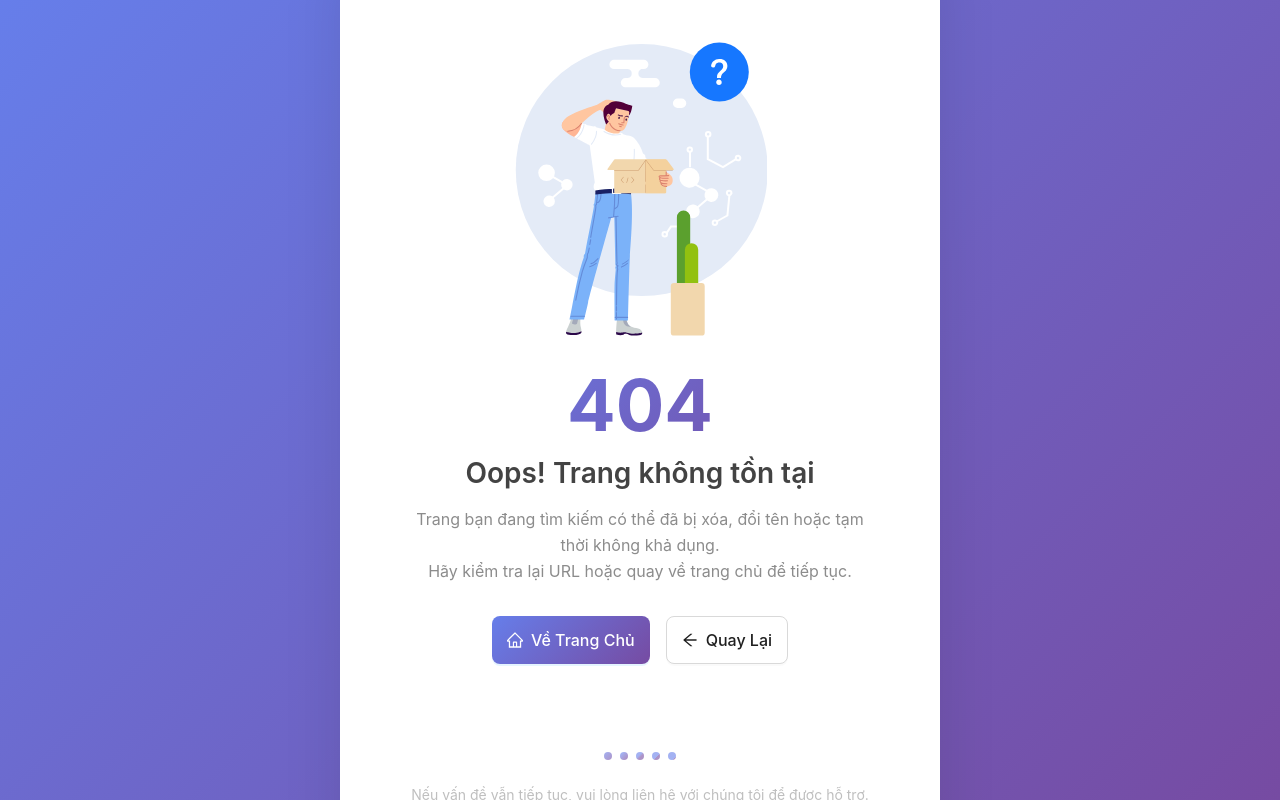
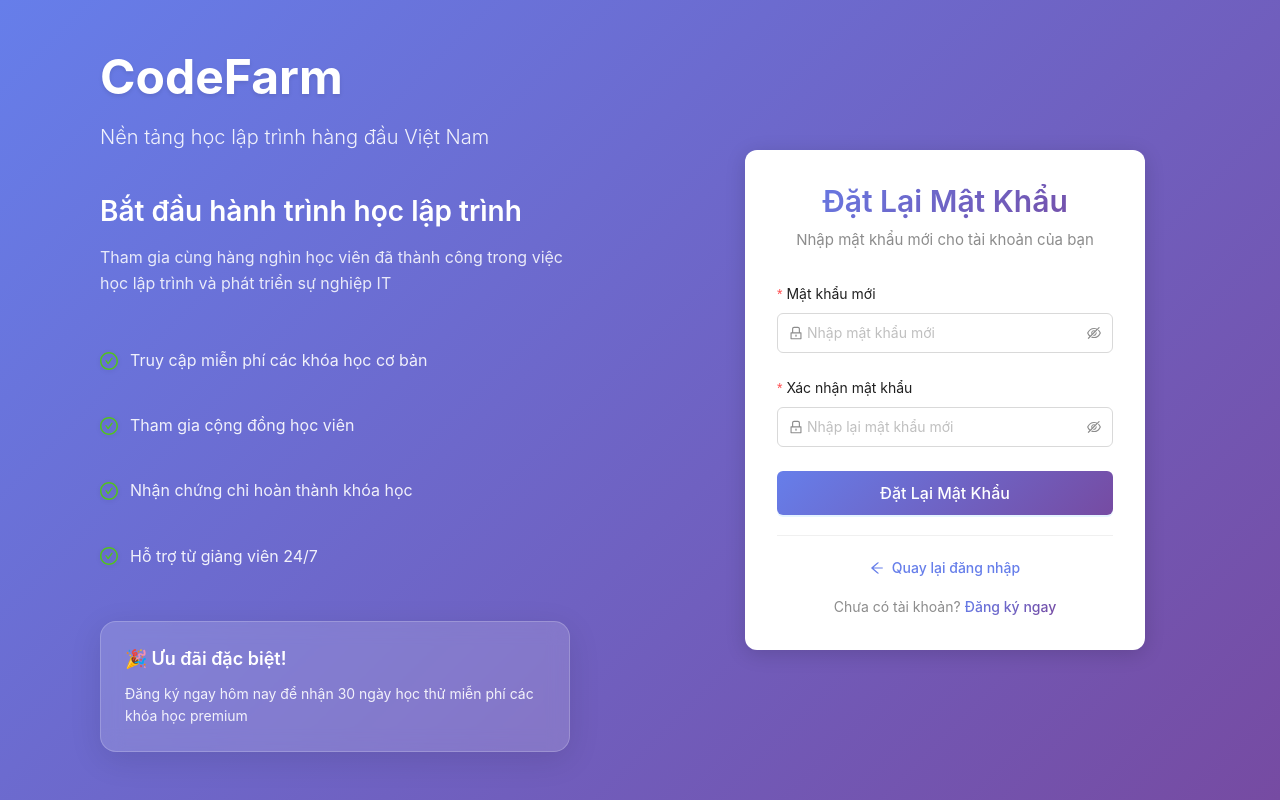
Before and after one commit to DuongIT2k3/PROJECT_ATTENDANCE_FE, a React (Vite) app: page /reset-password/1 in a window 1280 px wide. Built offline with nearby package versions, Linux system fonts and the light colour scheme.

Commit message:
hotfix userform header & feat reset-password

```diff
--- a/src/common/pages/admin/manager-user/UserForm.tsx
+++ b/src/common/pages/admin/manager-user/UserForm.tsx
@@ -1,6 +1,6 @@
 /* eslint-disable @typescript-eslint/no-explicit-any */
 import { Form, Input, message, Modal, Select } from 'antd'
-import React, { cloneElement, isValidElement, ReactElement, ReactNode, useState } from 'react'
+import { cloneElement, isValidElement, ReactElement, ReactNode, useState } from 'react'
 import User from '../../../types/User';
 import { Major }  from '../../../types/Major';
 import { useMutation, useQueryClient } from '@tanstack/react-query';
@@ -29,7 +29,9 @@ const UserForm = ({ children, userEdit} : UserFormProps) => {
       queryClient.invalidateQueries({queryKey: ["users"]});
       setOpen(false);
     },
-    onError: () => message.error("Thêm người dùng thất bại"),
+    onError: (err) => {
+      message.error(err.message);
+    }
   });
   const updateRoleMutation = useMutation({
     mutationFn: ({id, payload} : {id: string; payload: Partial<User> }) => updateUserRole(id, payload),
@@ -81,7 +83,7 @@ const UserForm = ({ children, userEdit} : UserFormProps) => {
               <Form.Item label="Vai trò" name="role" rules={[{ required: true, message: "Vui lòng chọn vai trò  " }]}>
                  <Select placeholder="Chọn vai trò của người dùng">
                   <Option value="teacher">Giảng viên</Option>
-                  <Option value="student">Sinh viên</Option>
+                  <Option value="student">Học sinh</Option>
                   <Option value="superAdmin">Quản trị viên</Option>
                  </Select>
               </Form.Item>
@@ -120,8 +122,7 @@ const UserForm = ({ children, userEdit} : UserFormProps) => {
                   <Form.Item
                     label="Số điện thoại"
                     name="phone"
-                    rules={[{ required: true, message: "Vui lòng nhập số điện thoại" }, {pattern: /^(0|\+84)(3[2-9]|5[6|8|9]|7[0|6-9]|8[1-9]|9[0-9])[0-9]{7}$/,
-                    message: "Số điện thoại không hợp lệ",}]}
+                    rules={[{ required: true, message: "Vui lòng nhập số điện thoại" }]}
                   >
                     <Input placeholder='VD:012345678' />
                   </Form.Item>
--- a/src/common/pages/auth/ResetPasswordPage.tsx
+++ b/src/common/pages/auth/ResetPasswordPage.tsx
@@ -1,11 +1,172 @@
-import React from 'react'
+import { useMutation } from '@tanstack/react-query';
+import { resetPasswordService } from '../../services/authServices';
+import { message, Card, Input, Button, Form, Typography, Divider } from 'antd';
+import { LockOutlined, ArrowLeftOutlined } from '@ant-design/icons';
+import { useForm, Controller } from 'react-hook-form';
+import { useNavigate, useParams } from 'react-router-dom';
+import { ResetPasswordFormData, resetPasswordSchema } from '../../schemas/authSchemas';
+import { zodResolver } from '@hookform/resolvers/zod';
 
-type Props = {}
+const ResetPasswordPage = () => {
+  const navigate = useNavigate();
+  const { resetToken } = useParams<{ resetToken: string }>();
+  const { Title, Text, Link } = Typography;
 
-const ResetPasswordPage = (props: Props) => {
+  const { mutate, isPending } = useMutation({
+    mutationFn: ({ newPassword }: { newPassword: string }) => resetPasswordService(resetToken!, newPassword),
+    onSuccess: () => {
+      message.success('Mật khẩu đã được đặt lại thành công. Bạn sẽ được chuyển hướng đến trang đăng nhập.');
+      setTimeout(() => navigate('/login'), 3000);
+    },
+    onError: (err: unknown) => {
+      const errorMessage = err instanceof Error ? err.message : 'Có lỗi xảy ra. Vui lòng thử lại!';
+      message.error(errorMessage);
+    },
+  });
+
+  const {
+    handleSubmit,
+    formState: { errors },
+    control,
+  } = useForm<ResetPasswordFormData>({
+    resolver: zodResolver(resetPasswordSchema),
+    defaultValues: { newPassword: '', confirmPassword: '' },
+  });
+
+  const onSubmit = (data: ResetPasswordFormData) => {
+    mutate({ newPassword: data.newPassword });
+  };
+
   return (
-    <div>ResetPasswordPage</div>
-  )
-}
+    <Card
+      style={{
+        width: '100%',
+        maxWidth: 400,
+        borderRadius: 12,
+        boxShadow: '0 4px 20px rgba(0, 0, 0, 0.15)',
+        border: 'none'
+      }}
+      bodyStyle={{ padding: '32px' }}
+    >
+      <div style={{ textAlign: 'center', marginBottom: 32 }}>
+        <Title level={2} style={{
+          background: 'linear-gradient(135deg, #667eea 0%, #764ba2 100%)',
+          backgroundClip: 'text',
+          WebkitBackgroundClip: 'text',
+          WebkitTextFillColor: 'transparent',
+          marginBottom: 8,
+          fontWeight: 600
+        }}>
+          Đặt Lại Mật Khẩu
+        </Title>
+        <Text type="secondary" style={{ fontSize: 15 }}>
+          Nhập mật khẩu mới cho tài khoản của bạn
+        </Text>
+      </div>
 
-export default ResetPasswordPage
+      <Form onFinish={handleSubmit(onSubmit)} layout="vertical" size="middle">
+        <Form.Item
+          label="Mật khẩu mới"
+          validateStatus={errors.newPassword ? 'error' : ''}
+          help={errors.newPassword?.message}
+          required
+          style={{ marginBottom: 24 }}
+        >
+          <Controller
+            name="newPassword"
+            control={control}
+            render={({ field }) => (
+              <Input.Password
+                {...field}
+                prefix={<LockOutlined style={{ color: '#8c8c8c' }} />}
+                placeholder="Nhập mật khẩu mới"
+                status={errors.newPassword ? 'error' : ''}
+                style={{ height: 40 }}
+              />
+            )}
+          />
+        </Form.Item>
+
+        <Form.Item
+          label="Xác nhận mật khẩu"
+          validateStatus={errors.confirmPassword ? 'error' : ''}
+          help={errors.confirmPassword?.message}
+          required
+          style={{ marginBottom: 24 }}
+        >
+          <Controller
+            name="confirmPassword"
+            control={control}
+            render={({ field }) => (
+              <Input.Password
+                {...field}
+                prefix={<LockOutlined style={{ color: '#8c8c8c' }} />}
+                placeholder="Nhập lại mật khẩu mới"
+                status={errors.confirmPassword ? 'error' : ''}
+                style={{ height: 40 }}
+              />
+            )}
+          />
+        </Form.Item>
+
+        <Form.Item style={{ marginBottom: 16 }}>
+          <Button
+            type="primary"
+            htmlType="submit"
+            block
+            size="large"
+            loading={isPending}
+            style={{
+              height: 44,
+              borderRadius: 6,
+              fontSize: 16,
+              fontWeight: 500,
+              background: 'linear-gradient(135deg, #667eea 0%, #764ba2 100%)',
+              border: 'none'
+            }}
+          >
+            {isPending ? 'Đang xử lý...' : 'Đặt Lại Mật Khẩu'}
+          </Button>
+        </Form.Item>
+      </Form>
+
+      <Divider style={{ margin: '20px 0' }} />
+
+      <div style={{ textAlign: 'center' }}>
+        <Button
+          type="text"
+          icon={<ArrowLeftOutlined />}
+          onClick={() => navigate('/login')}
+          style={{
+            color: '#667eea',
+            fontWeight: 500,
+            padding: 0,
+            height: 'auto'
+          }}
+        >
+          Quay lại đăng nhập
+        </Button>
+      </div>
+
+      <div style={{ textAlign: 'center', marginTop: 16 }}>
+        <Text style={{ color: '#8c8c8c' }}>
+          Chưa có tài khoản?{' '}
+          <Link
+            onClick={() => navigate('/register')}
+            style={{
+              background: 'linear-gradient(135deg, #667eea 0%, #764ba2 100%)',
+              backgroundClip: 'text',
+              WebkitBackgroundClip: 'text',
+              WebkitTextFillColor: 'transparent',
+              fontWeight: 500
+            }}
+          >
+            Đăng ký ngay
+          </Link>
+        </Text>
+      </div>
+    </Card>
+  );
+};
+
+export default ResetPasswordPage;
--- a/src/common/routes/authRoutes.tsx
+++ b/src/common/routes/authRoutes.tsx
@@ -13,7 +13,7 @@ const authRoutes: RouteObject[] = [
 			{ path: "/login", element: <LoginPage /> },
 			{ path: "/register", element: <RegisterPage /> },
 			{ path: "/forgot-password", element: <ForgotPasswordPage /> },
-			{ path: "/reset-password", element: <ResetPasswordPage /> },
+			{ path: "/reset-password/:resetToken", element: <ResetPasswordPage /> },
 		],
 	},
 ];
--- a/src/common/schemas/authSchemas.ts
+++ b/src/common/schemas/authSchemas.ts
@@ -46,3 +46,18 @@ export const forgotPasswordSchema = z.object({
 	email: z.string().email("Email không hợp lệ"),
 });
 export type ForgotPasswordFormData = z.infer<typeof forgotPasswordSchema>;
+
+export const resetPasswordSchema = z
+	.object({
+		newPassword: z
+			.string()
+			.min(8, "Mật khẩu phải có ít nhất 8 ký tự")
+			.regex(/^(?=.*[a-z])(?=.*[A-Z])(?=.*\d)/, "Mật khẩu phải chứa ít nhất 1 chữ hoa, 1 chữ thường và 1 số"),
+		confirmPassword: z.string(),
+	})
+	.refine((data) => data.newPassword === data.confirmPassword, {
+		message: "Mật khẩu xác nhận không khớp",
+		path: ["confirmPassword"],
+	});
+
+export type ResetPasswordFormData = z.infer<typeof resetPasswordSchema>;
--- a/src/common/services/authServices.ts
+++ b/src/common/services/authServices.ts
@@ -45,6 +45,14 @@ export const forgotPassword = async (payload: { email: string }) => {
 	return response.data;
 };
 
+export const resetPasswordService = async (resetToken: string, newPassword: string) => {
+	const response = await apiClient.post("/auth/reset-password", {
+		resetToken,
+		newPassword,
+	});
+	return response.data;
+};
+
 export const refreshToken = async (): Promise<{ accessToken: string }> => {
 	const response = await apiClient.post("/auth/refresh-token");
 	return response.data.data;
--- a/src/components/common/Header.tsx
+++ b/src/components/common/Header.tsx
@@ -160,7 +160,7 @@ const Header = () => {
 						</Link>
 					</Button>
 					<Button type="primary" style={{ background: "var(--gradient)", border: "none" }}>
-						<Link to="/register" style={{ color: "#ff1818ff" }}>
+						<Link to="/register" style={{ color: "#fff" }}>
 							Đăng ký ngay
 						</Link>
 					</Button>
```
